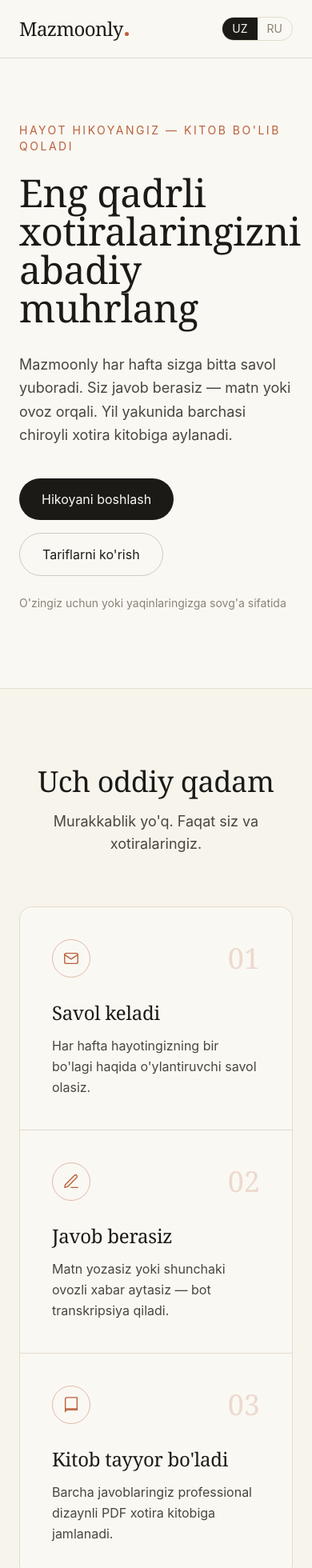
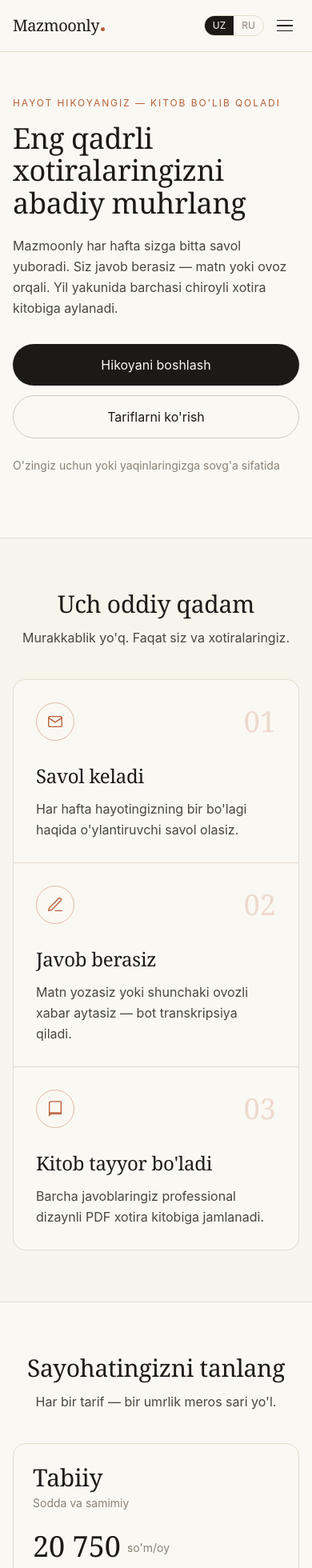
Before and after one commit to otabekqayumov762-collab/mazmunly-sayt, a React (Vite) app: page / in a window 390 px wide. Shown: the top 1960 px of the page at 80% size. Built offline with nearby package versions, Linux system fonts and the light colour scheme; a web font is replaced by a local one.

Commit message:
responsive: 320px (iPhone 4/SE) dan desktopgacha to'liq media — mobil nav menyu, container padding, tipografiya shkalasi

```diff
--- a/src/components/CtaFooter.tsx
+++ b/src/components/CtaFooter.tsx
@@ -6,13 +6,13 @@ export default function CtaFooter() {
   return (
     <>
       <section className="border-t border-line bg-ink text-paper">
-        <div className="container-x py-24 md:py-32 text-center">
-          <h2 className="text-4xl md:text-6xl whitespace-pre-line text-paper">
+        <div className="container-x py-16 sm:py-24 md:py-32 text-center">
+          <h2 className="text-3xl sm:text-4xl md:text-6xl whitespace-pre-line text-paper">
             {t.cta_title}
           </h2>
           <Link
             to="/start"
-            className="inline-flex mt-10 px-8 py-4 rounded-full bg-clay text-paper text-lg hover:bg-paper hover:text-ink transition-colors"
+            className="inline-flex mt-8 sm:mt-10 px-7 sm:px-8 py-3.5 sm:py-4 rounded-full bg-clay text-paper text-base sm:text-lg hover:bg-paper hover:text-ink transition-colors"
           >
             {t.cta_btn}
           </Link>
--- a/src/components/Hero.tsx
+++ b/src/components/Hero.tsx
@@ -5,36 +5,36 @@ export default function Hero() {
   const { t } = useLang();
   return (
     <section className="relative overflow-hidden">
-      <div className="container-x pt-20 pb-24 md:pt-28 md:pb-32">
+      <div className="container-x pt-14 pb-20 sm:pt-20 sm:pb-24 md:pt-28 md:pb-32">
         <div className="max-w-3xl">
-          <p className="fade-up text-clay text-sm tracking-[0.18em] uppercase mb-6">
+          <p className="fade-up text-clay text-xs sm:text-sm tracking-[0.16em] sm:tracking-[0.18em] uppercase mb-4 sm:mb-6">
             {t.hero_kicker}
           </p>
           <h1
-            className="fade-up text-5xl md:text-7xl text-ink whitespace-pre-line"
+            className="fade-up text-[1.875rem] xs:text-[2.25rem] leading-[1.12] sm:text-5xl md:text-6xl lg:text-7xl text-ink whitespace-pre-line"
             style={{ animationDelay: "0.08s" }}
           >
             {t.hero_title}
           </h1>
           <p
-            className="fade-up mt-8 text-lg md:text-xl text-ink-soft max-w-2xl leading-relaxed"
+            className="fade-up mt-5 sm:mt-8 text-base sm:text-lg md:text-xl text-ink-soft max-w-2xl leading-relaxed"
             style={{ animationDelay: "0.16s" }}
           >
             {t.hero_sub}
           </p>
           <div
-            className="fade-up mt-10 flex flex-wrap items-center gap-4"
+            className="fade-up mt-8 sm:mt-10 flex flex-col sm:flex-row sm:flex-wrap sm:items-center gap-3 sm:gap-4"
             style={{ animationDelay: "0.24s" }}
           >
             <Link
               to="/start"
-              className="px-7 py-3.5 rounded-full bg-ink text-paper text-base hover:bg-clay transition-colors"
+              className="px-7 py-3.5 rounded-full bg-ink text-paper text-base text-center hover:bg-clay transition-colors"
             >
               {t.hero_cta}
             </Link>
             <a
               href="#tariffs"
-              className="px-7 py-3.5 rounded-full border border-ink/20 text-ink text-base hover:border-clay hover:text-clay transition-colors"
+              className="px-7 py-3.5 rounded-full border border-ink/20 text-ink text-base text-center hover:border-clay hover:text-clay transition-colors"
             >
               {t.hero_cta2}
             </a>
--- a/src/components/HowItWorks.tsx
+++ b/src/components/HowItWorks.tsx
@@ -10,16 +10,16 @@ export default function HowItWorks() {
   ];
   return (
     <section id="how" className="border-t border-line bg-paper-deep/40">
-      <div className="container-x py-24 md:py-32">
-        <div className="text-center max-w-2xl mx-auto mb-16">
-          <h2 className="text-4xl md:text-5xl text-ink">{t.how_title}</h2>
-          <p className="mt-4 text-ink-soft text-lg">{t.how_sub}</p>
+      <div className="container-x py-16 sm:py-24 md:py-32">
+        <div className="text-center max-w-2xl mx-auto mb-10 sm:mb-16">
+          <h2 className="text-3xl sm:text-4xl md:text-5xl text-ink">{t.how_title}</h2>
+          <p className="mt-3 sm:mt-4 text-ink-soft text-base sm:text-lg">{t.how_sub}</p>
         </div>
-        <div className="grid md:grid-cols-3 gap-px bg-line rounded-2xl overflow-hidden border border-line">
+        <div className="grid sm:grid-cols-3 gap-px bg-line rounded-2xl overflow-hidden border border-line">
           {steps.map((s) => (
             <div
               key={s.n}
-              className="bg-paper p-10 md:p-12 flex flex-col"
+              className="bg-paper p-7 sm:p-8 md:p-12 flex flex-col"
             >
               <div className="flex items-center justify-between">
                 <span className="w-12 h-12 rounded-full border border-clay/40 flex items-center justify-center text-clay">
--- a/src/components/Nav.tsx
+++ b/src/components/Nav.tsx
@@ -1,9 +1,12 @@
+import { useState, useEffect } from "react";
 import { Link } from "react-router-dom";
 import { useLang } from "../lib/LangContext";
 import type { Lang } from "../lib/i18n";
 
 export default function Nav() {
   const { lang, setLang, t } = useLang();
+  const [open, setOpen] = useState(false);
+
   const links = [
     ["#how", t.nav_how],
     ["#tariffs", t.nav_tariffs],
@@ -11,52 +14,108 @@ export default function Nav() {
     ["#faq", t.nav_faq],
   ] as const;
 
+  // Drawer ochilganda body scroll bloklash
+  useEffect(() => {
+    document.body.style.overflow = open ? "hidden" : "";
+    return () => {
+      document.body.style.overflow = "";
+    };
+  }, [open]);
+
   return (
     <header className="sticky top-0 z-40 backdrop-blur-md bg-paper/80 border-b border-line">
-      <nav className="container-x flex items-center justify-between h-[72px]">
-        <Link to="/" className="flex items-baseline gap-[2px]">
-          <span className="font-serif text-2xl tracking-tight text-ink">
+      <nav className="container-x flex items-center justify-between h-16 sm:h-[72px]">
+        <Link to="/" className="flex items-baseline gap-[2px]" onClick={() => setOpen(false)}>
+          <span className="font-serif text-xl sm:text-2xl tracking-tight text-ink">
             Mazmoonly
           </span>
           <span className="w-[5px] h-[5px] rounded-full bg-clay mb-[3px]" />
         </Link>
 
+        {/* Desktop linklar */}
         <div className="hidden md:flex items-center gap-9 text-[15px] text-ink-soft">
           {links.map(([href, label]) => (
-            <a
-              key={href}
-              href={href}
-              className="hover:text-clay transition-colors"
-            >
+            <a key={href} href={href} className="hover:text-clay transition-colors">
               {label}
             </a>
           ))}
         </div>
 
-        <div className="flex items-center gap-4">
-          <div className="flex items-center text-sm border border-line rounded-full overflow-hidden">
+        <div className="flex items-center gap-2 sm:gap-4">
+          <div className="flex items-center text-xs sm:text-sm border border-line rounded-full overflow-hidden">
             {(["uz", "ru"] as Lang[]).map((l) => (
               <button
                 key={l}
                 onClick={() => setLang(l)}
-                className={`px-3 py-1 transition-colors ${
-                  lang === l
-                    ? "bg-ink text-paper"
-                    : "text-muted hover:text-ink"
+                className={`px-2.5 sm:px-3 py-1 transition-colors ${
+                  lang === l ? "bg-ink text-paper" : "text-muted hover:text-ink"
                 }`}
               >
                 {l.toUpperCase()}
               </button>
             ))}
           </div>
+
           <Link
             to="/start"
             className="hidden sm:inline-flex items-center px-5 py-2 rounded-full bg-clay text-paper text-[15px] hover:bg-ink transition-colors"
           >
             {t.nav_start}
           </Link>
+
+          {/* Hamburger — faqat mobil */}
+          <button
+            onClick={() => setOpen((v) => !v)}
+            className="md:hidden w-9 h-9 flex flex-col items-center justify-center gap-[5px]"
+            aria-label="Menu"
+          >
+            <span
+              className={`w-5 h-[1.5px] bg-ink transition-all ${
+                open ? "translate-y-[6.5px] rotate-45" : ""
+              }`}
+            />
+            <span
+              className={`w-5 h-[1.5px] bg-ink transition-all ${
+                open ? "opacity-0" : ""
+              }`}
+            />
+            <span
+              className={`w-5 h-[1.5px] bg-ink transition-all ${
+                open ? "-translate-y-[6.5px] -rotate-45" : ""
+              }`}
+            />
+          </button>
         </div>
       </nav>
+
+      {/* Mobil drawer */}
+      <div
+        className={`md:hidden fixed inset-x-0 top-16 bottom-0 bg-paper z-30 transition-all duration-300 ${
+          open
+            ? "opacity-100 pointer-events-auto"
+            : "opacity-0 pointer-events-none"
+        }`}
+      >
+        <div className="container-x py-8 flex flex-col gap-1">
+          {links.map(([href, label]) => (
+            <a
+              key={href}
+              href={href}
+              onClick={() => setOpen(false)}
+              className="py-4 text-2xl font-serif text-ink border-b border-line"
+            >
+              {label}
+            </a>
+          ))}
+          <Link
+            to="/start"
+            onClick={() => setOpen(false)}
+            className="mt-6 py-4 rounded-full bg-clay text-paper text-center text-lg"
+          >
+            {t.nav_start}
+          </Link>
+        </div>
+      </div>
     </header>
   );
 }
--- a/src/components/Tariffs.tsx
+++ b/src/components/Tariffs.tsx
@@ -16,13 +16,13 @@ export default function Tariffs() {
 
   return (
     <section id="tariffs" className="border-t border-line">
-      <div className="container-x py-24 md:py-32">
-        <div className="text-center max-w-2xl mx-auto mb-16">
-          <h2 className="text-4xl md:text-5xl text-ink">{t.tariffs_title}</h2>
-          <p className="mt-4 text-ink-soft text-lg">{t.tariffs_sub}</p>
+      <div className="container-x py-16 sm:py-24 md:py-32">
+        <div className="text-center max-w-2xl mx-auto mb-10 sm:mb-16">
+          <h2 className="text-3xl sm:text-4xl md:text-5xl text-ink">{t.tariffs_title}</h2>
+          <p className="mt-3 sm:mt-4 text-ink-soft text-base sm:text-lg">{t.tariffs_sub}</p>
         </div>
 
-        <div className="grid lg:grid-cols-3 gap-6">
+        <div className="grid md:grid-cols-3 gap-5 sm:gap-6">
           {ORDER.map((id) => {
             const tf = TARIFFS[id];
             const opt =
@@ -32,7 +32,7 @@ export default function Tariffs() {
             return (
               <div
                 key={id}
-                className={`relative rounded-2xl border p-8 md:p-10 flex flex-col ${
+                className={`relative rounded-2xl border p-6 sm:p-8 md:p-10 flex flex-col ${
                   isPop
                     ? "border-clay bg-paper shadow-[0_8px_40px_-12px_rgba(185,96,58,0.25)]"
                     : "border-line bg-paper"
@@ -48,9 +48,9 @@ export default function Tariffs() {
                 </div>
                 <p className="mt-1 text-sm text-muted">{tf.tagline[lang]}</p>
 
-                <div className="mt-7">
+                <div className="mt-6 sm:mt-7">
                   <div className="flex items-end gap-2">
-                    <span className="font-serif text-5xl text-ink">
+                    <span className="font-serif text-4xl sm:text-5xl text-ink">
                       {fmtPrice(monthly)}
                     </span>
                     <span className="text-muted mb-2 text-sm">
--- a/src/index.css
+++ b/src/index.css
@@ -13,6 +13,9 @@
 
   --font-serif: "Cormorant Garamond", Georgia, serif;
   --font-sans: "Inter", system-ui, sans-serif;
+
+  /* iPhone 4/SE 320px = base; xs = 375px (iPhone X+) */
+  --breakpoint-xs: 375px;
 }
 
 @layer base {
@@ -68,8 +71,20 @@
     width: 100%;
     max-width: 1180px;
     margin-inline: auto;
-    padding-inline: 1.5rem;
+    padding-inline: 1rem;
   }
+  @media (min-width: 400px) {
+    .container-x { padding-inline: 1.25rem; }
+  }
+  @media (min-width: 640px) {
+    .container-x { padding-inline: 1.5rem; }
+  }
+  @media (min-width: 1024px) {
+    .container-x { padding-inline: 2rem; }
+  }
+  /* iPhone 4/SE (320px) — eng kichik: hech narsa toshib chiqmasin */
+  html, body { overflow-x: hidden; max-width: 100vw; }
+  h1, h2, h3 { overflow-wrap: break-word; }
   .divider-dots::after {
     content: "•  •  •";
     display: block;
```
Also changed, not shown: src/components/Faq.tsx (+7 -7 lines), src/components/Sample.tsx (+4 -4 lines), src/pages/Onboarding.tsx (+7 -7 lines).
